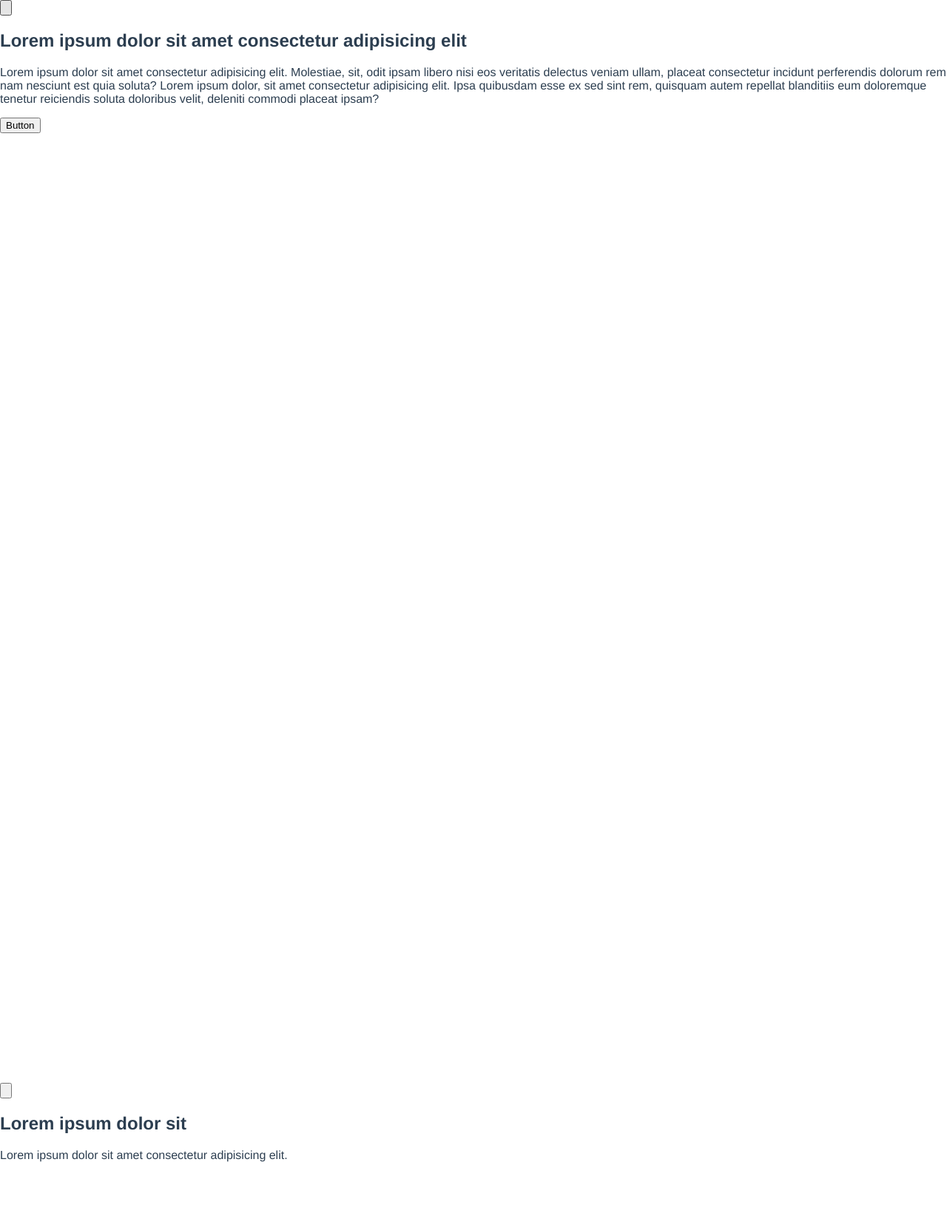
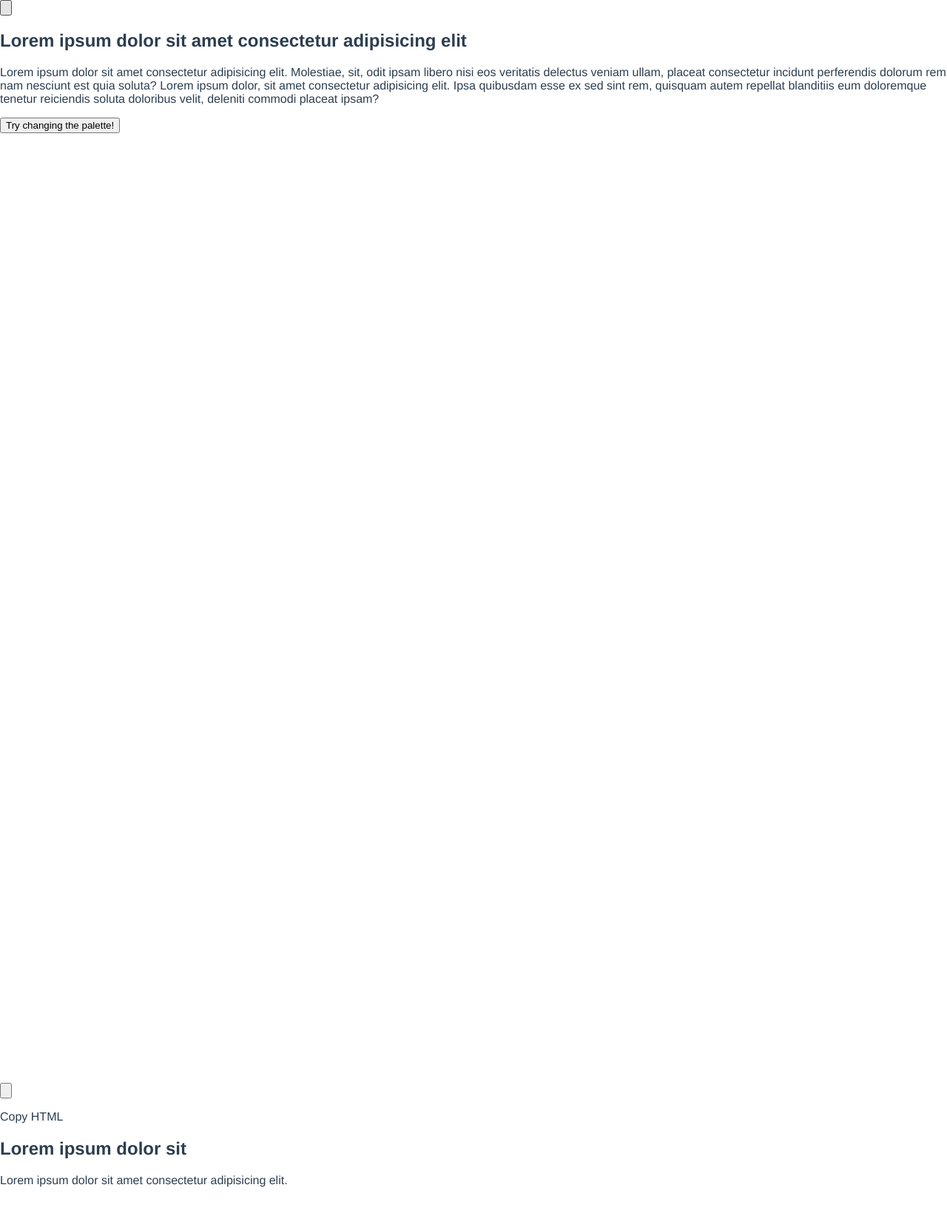
Before and after one commit to anthonyophernandez/color-palette-inspiration, a Vue app: page / in a window 1280 px wide. Shown: the top 1644 px of the page at 74% size. Built offline with nearby package versions, Linux system fonts and the light colour scheme; the HTML template or start-up script is replaced by a standard one.

Commit message:
Random palette button

```diff
--- a/src/components/CopyToClipboard.vue
+++ b/src/components/CopyToClipboard.vue
@@ -1,13 +1,14 @@
 <template>
-  <div>
-    <button class="focus:outline-none" @click="copyToClipboard">
-      <svg xmlns="http://www.w3.org/2000/svg" class="icon icon-tabler icon-tabler-copy w-12 h-12 stroke-current" :class="color" viewBox="0 0 24 24" stroke-width="1.5" fill="none" stroke-linecap="round" stroke-linejoin="round">
+  <div class="flex flex-col w-16 sm:w-20 items-center">
+    <button class="focus:outline-none mb-2" @click="copyToClipboard">
+      <svg xmlns="http://www.w3.org/2000/svg" class="icon icon-tabler icon-tabler-copy w-10 sm:w-12 h-10 sm:h-12 stroke-current" :class="color" viewBox="0 0 24 24" stroke-width="1.5" fill="none" stroke-linecap="round" stroke-linejoin="round">
         <path stroke="none" d="M0 0h24v24H0z"/>
         <rect x="8" y="8" width="12" height="12" rx="2" />
         <path d="M16 8v-2a2 2 0 0 0 -2 -2h-8a2 2 0 0 0 -2 2v8a2 2 0 0 0 2 2h2" />
       </svg>
     </button>
-    <p class="text-sm" v-show="isCopied" :class="color">Copied!</p>
+    <p class="text-xs sm:text-sm" v-show="!isCopied" :class="color">Copy HTML</p>
+    <p class="text-xs sm:text-sm" v-show="isCopied" :class="color">Copied!</p>
   </div>
 </template>
 
--- a/src/views/Home.vue
+++ b/src/views/Home.vue
@@ -44,7 +44,7 @@
             <div class="w-full md:w-1/2">
               <h2 class="text-4xl font-bold mb-3" :class="'text' + currentPalette[1]">Lorem ipsum dolor sit amet consectetur adipisicing elit</h2>
               <p class="leading-relaxed text-base" :class="'text' + currentPalette[1]">Lorem ipsum dolor sit amet consectetur adipisicing elit. Molestiae, sit, odit ipsam libero nisi eos veritatis delectus veniam ullam, placeat consectetur incidunt perferendis dolorum rem nam nesciunt est quia soluta? Lorem ipsum dolor, sit amet consectetur adipisicing elit. Ipsa quibusdam esse ex sed sint rem, quisquam autem repellat blanditiis eum doloremque tenetur reiciendis soluta doloribus velit, deleniti commodi placeat ipsam?</p>
-              <button class="w-full sm:w-64 h-12 mx-auto mt-6 py-2 px-5 font-bold focus:outline-none rounded" :class="['bg' + currentPalette[3], 'text' + currentPalette[1]]">Button</button>
+              <button class="w-full sm:w-64 h-12 mx-auto mt-6 py-2 px-5 font-bold focus:outline-none rounded" :class="['bg' + currentPalette[3], 'text' + currentPalette[1]]" @click="randomPalette">Try changing the palette!</button>
             </div>
             <svg xmlns="http://www.w3.org/2000/svg" class="w-64 h-64 m-auto icon icon-tabler icon-tabler-photo stroke-current" :class="'text' + currentPalette[1]" viewBox="0 0 24 24" stroke-width="1.5" fill="none" stroke-linecap="round" stroke-linejoin="round">
               <path stroke="none" d="M0 0h24v24H0z"/>
@@ -54,7 +54,7 @@
               <path d="M13.9 13l1 -1a3 5 0 0 1 3 0l 2 2" />
             </svg>
           </div>
-          <CopyToClipboard class="absolute right-0 top-0 mt-2 mr-2" section="section-1" :color="'text' + currentPalette[1]" />
+          <CopyToClipboard class="absolute right-0 top-0 mt-1 mr-2" section="section-1" :color="'text' + currentPalette[1]" />
         </section>
 
         <section ref="section-2" class="relative pb-16" :class="'bg' + currentPalette[1]">
@@ -81,7 +81,7 @@
               </div>
             </div>
           </div>
-          <CopyToClipboard class="absolute right-0 top-0 mt-2 mr-2" section="section-2" :color="'text' + currentPalette[0]" />
+          <CopyToClipboard class="absolute right-0 top-0 mt-1 mr-2" section="section-2" :color="'text' + currentPalette[0]" />
         </section>
 
         <section ref="section-3" class="relative pb-16" :class="'bg' + currentPalette[0]">
@@ -108,7 +108,7 @@
               </div>
             </div>
           </div>
-          <CopyToClipboard class="absolute right-0 top-0 mt-2 mr-2" section="section-3" :color="'text' + currentPalette[1]" />
+          <CopyToClipboard class="absolute right-0 top-0 mt-1 mr-2" section="section-3" :color="'text' + currentPalette[1]" />
         </section>
 
         <section ref="section-4" class="relative pb-16" :class="'bg' + currentPalette[1]">
@@ -151,7 +151,7 @@
               </form>
             </div>
           </div>
-          <CopyToClipboard class="absolute right-0 top-0 mt-2 mr-2" section="section-4" :color="'text' + currentPalette[0]" />
+          <CopyToClipboard class="absolute right-0 top-0 mt-1 mr-2" section="section-4" :color="'text' + currentPalette[0]" />
         </section>
 
         <footer ref="footer" class="relative pt-8 pb-4" :class="'bg' + currentPalette[0]">
@@ -170,7 +170,7 @@
             </div>
           </div>
           <div class="w-full text-center" :class="'text' + currentPalette[1]">©20XX. All Rights Reserved.</div>
-          <CopyToClipboard class="absolute right-0 top-0 mt-2 mr-2" section="footer" :color="'text' + currentPalette[1]" />
+          <CopyToClipboard class="absolute right-0 top-0 mt-1 mr-2" section="footer" :color="'text' + currentPalette[1]" />
         </footer>
 
         <button @click="scrollToTop" class="flex justify-center items-center fixed right-0 bottom-0 focus:outline-none rounded-full border-2 cursor-pointer mr-4 mb-4 w-16 h-16 bg-gray-100" :class="['bg' + currentPalette[0], 'border' + currentPalette[1]]">
@@ -220,6 +220,10 @@ export default {
     },
     scrollToTop () {
       this.$refs.top.scrollTop = 0
+    },
+    randomPalette () {
+      const id = Math.floor(Math.random() * this.palettes.length)
+      this.selectPalette(id)
     }
   },
   created () {
```
